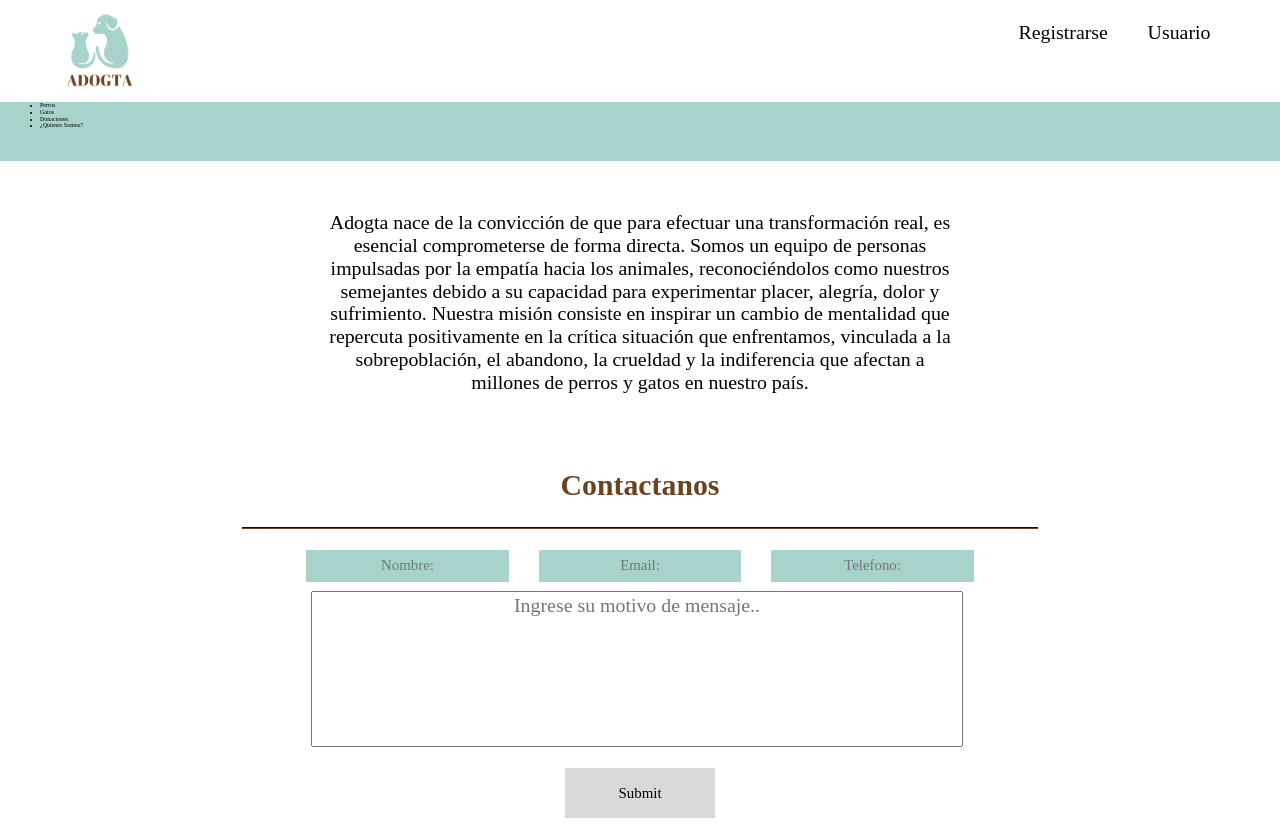
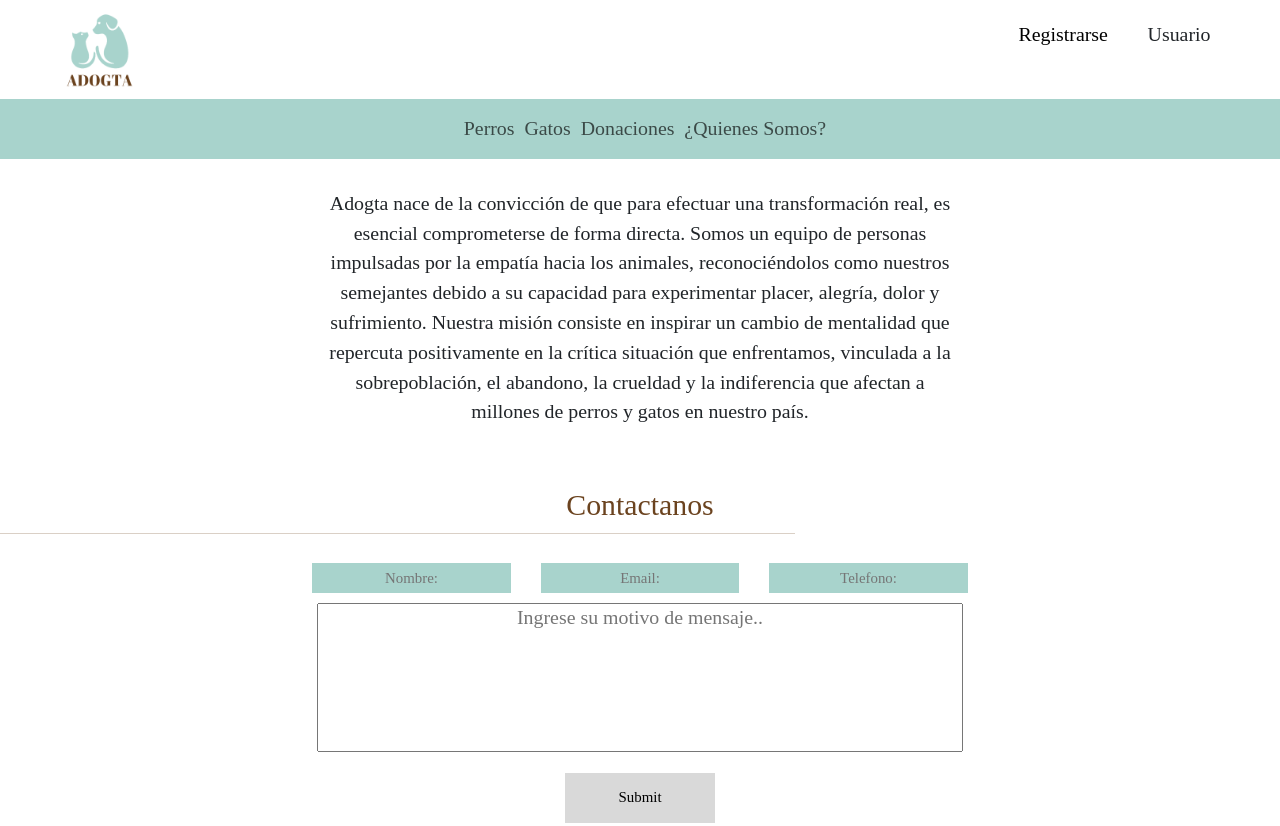
Before and after one commit to LucasMignone23/Adogta_Web, a plain HTML site: page Pages/Nosotros.html in a window 1280 px wide. Shown: the top 826 px of the page. Drawn offline with nearby package versions, Linux system fonts and the light colour scheme; a web font is replaced by a local one.

Commit message:
Normalizacion de nav y media en todos los archivos

```diff
--- a/Pages/Nosotros.html
+++ b/Pages/Nosotros.html
@@ -7,6 +7,7 @@
     <link rel="preconnect" href="https://fonts.googleapis.com">
     <link rel="preconnect" href="https://fonts.gstatic.com" crossorigin>
     <link href="https://fonts.googleapis.com/css2?family=Inria+Serif:ital,wght@0,300;0,400;0,700;1,300;1,400;1,700&display=swap" rel="stylesheet">
+    <link href="https://cdn.jsdelivr.net/npm/bootstrap@5.3.3/dist/css/bootstrap.min.css" rel="stylesheet" integrity="sha384-QWTKZyjpPEjISv5WaRU9OFeRpok6YctnYmDr5pNlyT2bRjXh0JMhjY6hW+ALEwIH" crossorigin="anonymous">
     <link rel="stylesheet" href="/Css/normalize.css">
     <link rel="stylesheet" href="/Css/Styles.css">
 </head>
@@ -20,13 +21,21 @@
             </ul>
         </div>
     </header>
-    <nav class="navegacion">
-        <ul>
-            <li><a href="Perros.html">Perros</a></li>
-            <li><a href="#">Gatos</a></li>
-            <li><a href="Donaciones.html">Donaciones</a></li>
-            <li><a href="Nosotros.html">¿Quienes Somos?</a></li>
-        </ul>
+    <nav class="navbar navbar-expand-lg bg-body-tertiary navegacion">
+        <div class="container-fluid">
+            <a class="navbar-brand" href="#"></a>
+                <button id="toggleBtn" class="navbar-toggler" type="button" data-bs-toggle="collapse" data-bs-target="#navbarNavAltMarkup" aria-controls="navbarNavAltMarkup" aria-expanded="false" aria-label="Toggle navigation">
+                    <span class="navbar-toggler-icon"></span>
+                </button>
+            <div class="collapse navbar-collapse flex-nav" id="navbarNavAltMarkup">
+                <div class="navbar-nav mx-auto text-center">
+                    <a class="nav-link fs-2" aria-current="page" href="/Pages/Perros.html">Perros</a>
+                    <a class="nav-link fs-2" href="#">Gatos</a>
+                    <a class="nav-link fs-2" href="/Pages/Donaciones.html">Donaciones</a>
+                    <a class="nav-link fs-2" aria-disabled="true" href="/Pages/Nosotros.html">¿Quienes Somos?</a>
+                </div>
+            </div>
+        </div>
     </nav>
     <main class="principal">
         <section class="info_nosotros">
@@ -69,4 +78,6 @@
     </footer>
 
 </body>
+<script src="https://cdn.jsdelivr.net/npm/bootstrap@5.3.3/dist/js/bootstrap.bundle.min.js" integrity="sha384-YvpcrYf0tY3lHB60NNkmXc5s9fDVZLESaAA55NDzOxhy9GkcIdslK1eN7N6jIeHz" crossorigin="anonymous"></script>
+<script src="/js/script.js"></script>
 </html>
```
Also changed, not shown: Pages/Donaciones.html (+18 -8 lines), Pages/Perros.html (+18 -8 lines), Pages/Registro.html (+17 -7 lines).
